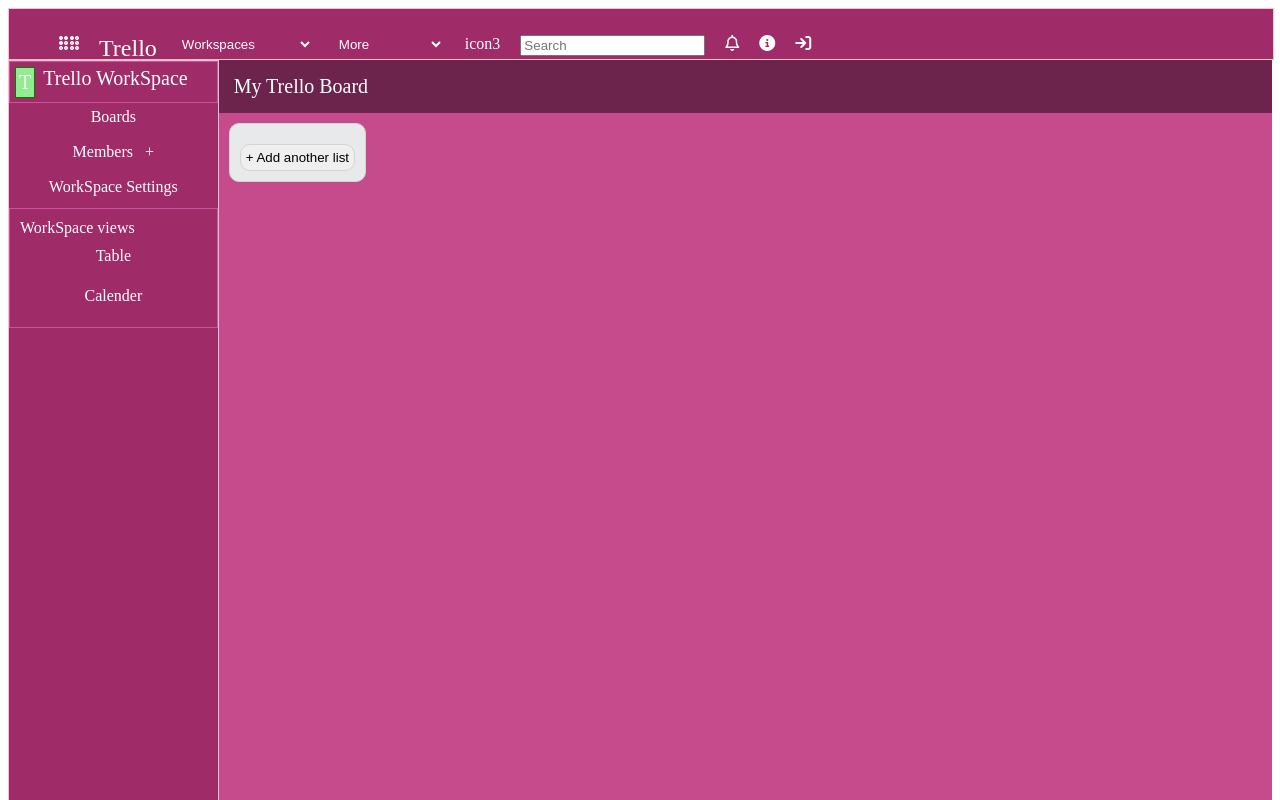
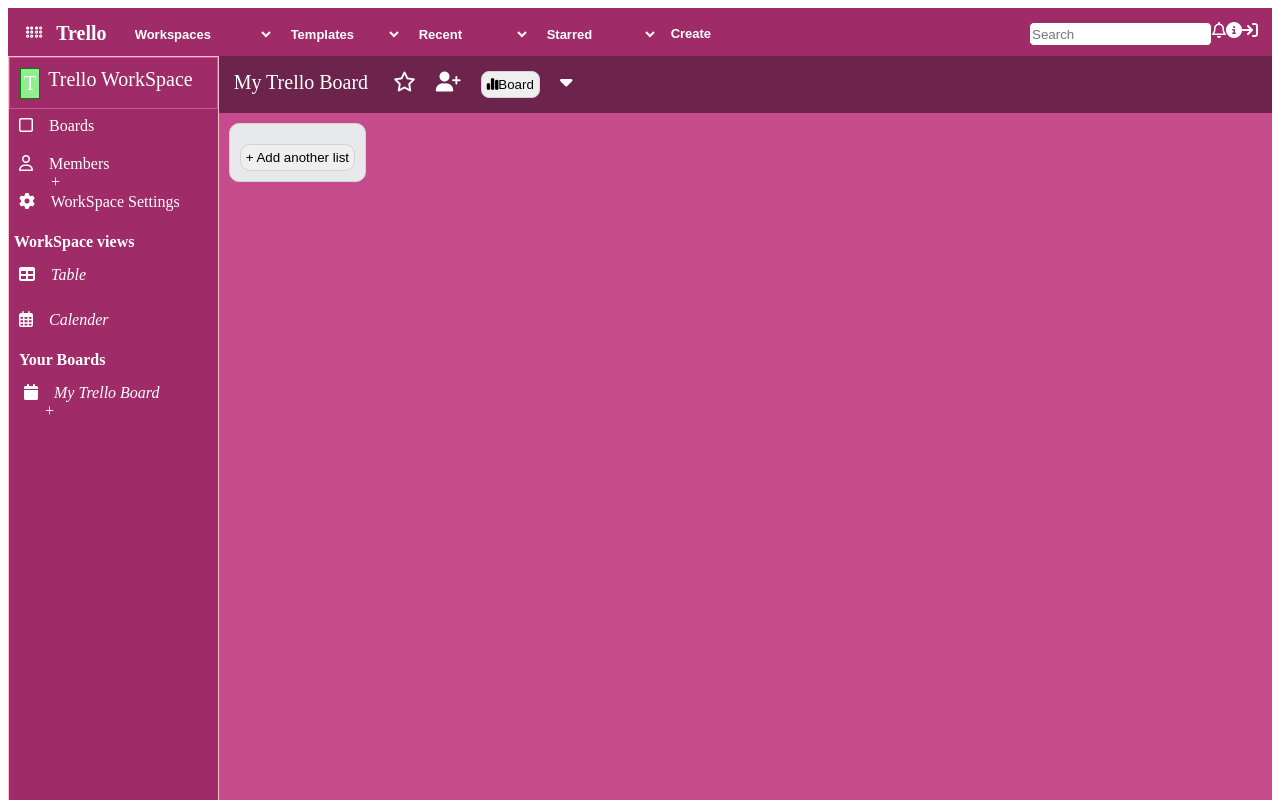
Before and after one commit to ankitavashisth02/trello-clone, a React app: page / in a window 1280 px wide. Shown: the top 800 px of the page. Built offline with nearby package versions, Linux system fonts and the light colour scheme.

Commit message:
fourth 11-01-2024

```diff
--- a/index.css
+++ b/index.css
@@ -1,45 +1,7 @@
-.navbar{
-    top:0;
-    font-size: 16px;
-    width: 100%;
-    height : 50px;
-    margin-left:0px;
-    border: 1px solid pink;
-    background-color:#9F2B68;
-}
-
-.workspace{
-    border-radius: 10px;;
-}
-
-.more , .workspace{
-    border-radius: 10px;
-    background-color: #9F2B68;
-    color: white;
-    border : 1px solid #9F2B68;
-}
-
-.search{
-    border-radius: 10px;
-    opacity: 0.8;
-}
-
-.item1{
-    font-size:24px;
-}
-
-.navbar-list{
-    list-style: none;
-    display : flex;
-    color:white;
-    padding-bottom: 10px;
-}
-.navbar-list li{
-    padding: 10px ;
-    padding-bottom: 10px;
-}
 
 .body-container{
+    position: relative;
+    z-index:0;
     display:grid;
     grid-template-columns: 1fr 5fr;
 }
@@ -52,7 +14,7 @@
 }
 
 .sidebar{
-    height : 960px;
+    height : 100%;
     border : 1px solid pink;
     background-color: #9F2B68;
     color: white;
@@ -71,24 +33,45 @@
     font-size: 20px;
     justify-content: space-around;
     border : 1px solid #CD519D;
-    padding: 5px;
+    padding: 10px;
     height: 30px;
 }
 
 .sidebar-two{
     font-size: 16px;
     justify-content: space-around;
-    text-align: center;
-    padding-top: 5px;
+    text-align: left;
+    padding-top: 8px;
     height: 30px;
+    padding-left: 10px;
+    justify-content: space-around;
 }
 
-.sidebar-three{
+.sidebar-one:hover{
+    background-color: #7E2A5C;
+}
+
+.sidebar-two:hover{
+    background-color: #7E2A5C;
+}
+
+.sidebar-three:hover{
+    background-color: #7E2A5C;
+}
+
+.sidebar-three, .sidebar-four{
     font-size: 16px;
     justify-content: space-around;
-    text-align: center;
-    padding-top: 10px;
+    text-align: left;
+    padding-top: 15px;
+    padding-left:5px;
     height: 30px;
+    font-style: italic;
+}
+
+.sidebar-four:hover{
+    font-style: normal;
+    background-color: #6C244C;
 }
 
 .item-card{
@@ -110,13 +93,19 @@
     align-items: flex-start;
 }
 
+.body-add-card{
+    padding : 5px;
+    border-radius: 8px;
+    border : 1px solid #d3d3d3;
+}
+
 .add-card{
     padding : 5px;
     margin-top: 10px;
     border-radius: 10px;
     border : 1px solid #d3d3d3;
 }
-.add-card:hover{
+.add-card:hover, .body-add-card:hover{
     background-color: #d3d3d3;
 }
 
@@ -130,6 +119,7 @@
     color: white;
     font-size : 20px;
     padding : 15px;
+    padding-right: 10px;
 }
 
 .add-card-div{
--- a/src/AddCard.js
+++ b/src/AddCard.js
@@ -2,7 +2,7 @@
 import AddList from './AddList';
 import { DragDropContext, Droppable, Draggable } from 'react-beautiful-dnd';
 
-const AddCard = ({inputs,setInputs}) => {
+const AddCard = ({inputs,setInputs,modal,setModal}) => {
 
     const [updateInput, setUpdateInput] = useState(inputs);
 
@@ -32,7 +32,7 @@
                     <div className='list-card' key={index} ref={provided.innerRef} {...provided.draggableProps} {...provided.dragHandleProps}>
                     {input}
                     <button className="add-card" onClick={(e)=>handleRemoveInput(index)}>Remove</button>
-                    <AddList/>
+                    <AddList modal={modal} setModal={setModal}/>
                     </div>
                 )}
                 </Draggable>
--- a/src/Body.js
+++ b/src/Body.js
@@ -1,7 +1,7 @@
 import React, { useState } from "react";
 import AddCard from "./AddCard";
 
-const Body = () => {
+const Body = ({modal,setModal}) => {
   const [showComponent, setShowComponent] = useState(false);
 
   const [inputValue, setInputValue] = useState("");
@@ -24,11 +24,24 @@
 
   return (
     <div className="main-body">
+
       <div className="nav-body">
         My Trello Board
+        &nbsp;&nbsp;&nbsp;&nbsp;
+        {<i class="fa-regular fa-star"></i>}
+        &nbsp;&nbsp;&nbsp;&nbsp;
+        {<i class="fa-solid fa-user-plus"></i>}
+        &nbsp;&nbsp;&nbsp;&nbsp;
+        <button className="body-add-card">
+        {<i class="fa-solid fa-chart-simple"></i>}
+        Board</button>
+        &nbsp;&nbsp;&nbsp;&nbsp;
+        {<i class="fa-solid fa-caret-down"></i>}
+        &nbsp;&nbsp;&nbsp;&nbsp;
       </div>
+
       <div className="body">
-      {showComponent && <AddCard inputs={inputs} setInputs={setInputs} />}
+        {showComponent && <AddCard inputs={inputs} setInputs={setInputs} modal={modal} setModal={setModal}/>}
         <div className="add-card-div">
           <div>
             {showComponent && (
@@ -49,6 +62,7 @@
           </button>
         </div>
       </div>
+
     </div>
   );
 };
--- a/src/BodyContainer.js
+++ b/src/BodyContainer.js
@@ -1,13 +1,18 @@
-import React from 'react';
+import React,{useState} from 'react';
 import Body from './Body';
 import SideBar from './SideBar';
+import Modal from './Modal';
 
 const BodyContainer=()=>{
+
+    const[modal , setModal] = useState(false);
+
     return(
         <React.Fragment>
+        {modal && <Modal modal={modal} setModal={setModal}/>}
         <div className='body-container'>
         <SideBar/>
-        <Body/>
+        <Body modal={modal} setModal={setModal}/>
         </div>
         </React.Fragment>
     )
--- a/src/Header.js
+++ b/src/Header.js
@@ -1,4 +1,4 @@
-
+import './navbar.css';
 
 const Workspaces = ()=>{
     return(
@@ -10,31 +10,52 @@
     )
 }
 
-const More = ()=>{
+const Templates = ()=>{
     return(
-        <select className="more" defaultValue="More">
-            <option value="more">More</option>
+        <select className="more" defaultValue="templates">
+            <option value="templates">Templates</option>
             <option value="recent">Recent Boards</option>
-            <option value="star">Star Boards</option>
-            <option value="templates">Templates</option>
-      </select>
+        </select>
+    )
+}
+
+const Recent = ()=>{
+    return(
+        <select className="more" defaultValue="templates">
+            <option value="templates">Recent</option>
+            <option value="recent">Recent Boards</option>
+        </select>
+    )
+}
+
+const Starred = ()=>{
+    return(
+        <select className="more" defaultValue="templates">
+            <option value="templates">Starred</option>
+            <option value="recent">Recent Boards</option>
+        </select>
     )
 }
 
 const Header = ()=>{
     return (
         <div className="navbar">
-            <ul className="navbar-list">
-            <li>{<i class="fa-solid fa-braille"></i>}</li>
-                <li className="item1">Trello</li>
-                <li><Workspaces/></li>
-                <li><More/></li>
-                <li>icon3</li>
-                <li><input type="text" id="search" placeholder="Search"/></li>
-                <li>{<i class="fa-regular fa-bell"></i>}</li>
-                <li>{<i class="fa-solid fa-circle-info"></i>}</li>
-                <li>{<i class="fa-solid fa-arrow-right-to-bracket"></i>}</li>
-            </ul>
+            <div className='one-half'>
+                <div>{<i class="fa-solid fa-braille"></i>}</div>
+                <div className='title'>Trello</div>
+                <div><Workspaces/></div>
+                <div><Templates/></div>
+                <div><Recent/></div>
+                <div><Starred/></div>
+                <div><button className='btn'>Create</button></div>
+            </div>
+<div></div>
+            <div className='second-half'>
+                <div><input type="text" className="search" placeholder="Search"/></div>
+                <div>{<i class="fa-regular fa-bell"></i>}</div>
+                <div>{<i class="fa-solid fa-circle-info"></i>}</div>
+                <div>{<i class="fa-solid fa-arrow-right-to-bracket"></i>}</div>
+            </div>
         </div>
     )
 }
--- /dev/null
+++ b/src/Modal.js
@@ -0,0 +1,87 @@
+import './modal.css';
+
+const Modal = ({modal, setModal})=>{
+
+    const handleCloseOperation = ()=>{
+        setModal(false);
+    }
+
+    return(
+        <div className="modal">
+
+            <div className='modal-navbar'>
+                <div className='modal-navbar-one'>
+                {<i class="fa-regular fa-keyboard"></i>}
+                &nbsp;&nbsp;
+                    rnea
+                    <br/>
+                    in list TO DO
+                </div>
+                <div></div>
+                <div className='modal-navbar-three'>
+                    <button onClick={handleCloseOperation}>close❎</button>
+                </div>
+            </div>
+
+            <div className='modal-body-container'>
+                <div className='modal-body'>
+                    <div className='notification'>Notification</div>
+                    <button className='watch'>
+                        {<i class="fa-regular fa-eye"></i>}
+                        &nbsp;&nbsp;
+                        Watch</button>
+                        <br/><br/>
+                    <div className='description'>
+                    {<i class="fa-solid fa-list"></i>}
+                    &nbsp;&nbsp;
+                    Description</div>
+                    <textarea placeholder="Description" rows="4"/>
+                    <br/>
+                    <button className='save'>Save</button>
+                    <button className='cancel'>Cancel</button>
+                    <br/><br/>
+
+                    <div className='activity'>
+                    {<i class="fa-solid fa-list"></i>}
+                    &nbsp;&nbsp;
+                    Activity</div>
+                    {<i class="fa-regular fa-user"></i>}<textarea rows="1" placeholder='Write a comment...'/>
+                </div>
+
+
+                <div className='modal-sidebar'>
+                <div>Add to Card</div>
+                    <div className='modal-sidebar-one'>
+                        <div>Members</div>
+                        <div>Labels</div>
+                        <div>Checklist</div>
+                        <div>Dates</div>
+                        <div>Attachment</div>
+                        <div>Cover</div>
+                        <div>Custom Field</div>
+                    </div>
+
+                    <div className='power-ups'>
+                        Power Ups
+                    </div>
+
+                    <div className='automation'>
+                        Automation
+                    </div>
+
+                    <div className='actions'>
+                        <div>Move</div>
+                        <div>Copy</div>
+                        <div>Make Template</div>
+                        <div>Archive</div>
+                        <div>Share</div>
+                    </div>
+
+                </div>
+            </div>
+
+        </div>
+    )
+}
+
+export default Modal;
--- a/src/SideBar.js
+++ b/src/SideBar.js
@@ -1,6 +1,12 @@
-import React from "react";
+import React,{useState} from "react";
 
 const SideBar=()=>{
+
+    const [openAndClose , setOpenAndClose] = useState(true);
+
+    const handleButton = ()=>{
+        setOpenAndClose(false);
+    }
 
     return(
         <React.Fragment>
@@ -11,23 +17,47 @@
             </div>
 
             <div className="sidebar-two">
+            {<i class="fa-regular fa-square"></i>}
+            &nbsp; &nbsp;
                 Boards
             </div>
 
             <div className="sidebar-two">
-                Members &nbsp;&nbsp;+
+            {<i class="fa-regular fa-user"></i>}
+            &nbsp; &nbsp;
+                Members
+                &nbsp;&nbsp;&nbsp;&nbsp;&nbsp;&nbsp;&nbsp;&nbsp;&nbsp;&nbsp;&nbsp;&nbsp;&nbsp;&nbsp;&nbsp;&nbsp;
+                &nbsp;&nbsp;&nbsp;&nbsp;&nbsp;&nbsp;&nbsp;&nbsp;+
             </div>
 
             <div className="sidebar-two">
+            {<i class="fa-solid fa-gear"></i>}
+            &nbsp; &nbsp;
                 WorkSpace Settings
             </div>
 
-            <div style={{padding:"10px",border : "1px solid #CD519D"}}>
-            WorkSpace views
-                <div className="sidebar-three">Table</div>
-                <div className="sidebar-three">Calender</div>
+            <div style={{paddingTop:"10px",paddingLeft:"5px"}}>
+                <div style={{fontWeight:"bold"}}>WorkSpace views</div>
+                <div className="sidebar-three">
+                {<i class="fa-solid fa-table"></i>}
+                &nbsp; &nbsp;
+                Table</div>
+                <div className="sidebar-three">
+                {<i class="fa-regular fa-calendar-days"></i>}
+                &nbsp; &nbsp;
+                Calender</div>
             </div>
 
+            <div style={{padding:"10px"}}>
+            <div style={{fontWeight:"bold"}}>Your Boards</div>
+            <div className="sidebar-four">
+            {<i class="fa-solid fa-calendar"></i>}
+            &nbsp; &nbsp;
+                My Trello Board
+            &nbsp;&nbsp;&nbsp;&nbsp;&nbsp;&nbsp;&nbsp;&nbsp;
+            &nbsp;&nbsp;&nbsp;&nbsp;&nbsp;+
+            </div>
+        </div>
         </div>
         </React.Fragment>
     )
--- /dev/null
+++ b/src/navbar.css
@@ -0,0 +1,62 @@
+.navbar{
+    width: 100%;
+    height : 48px;
+    background-color: #9F2B68;
+    display:grid;
+    grid-template-columns: 3fr 4fr 3fr;
+}
+
+.one-half{
+    display: grid;
+    grid-template-columns: 1fr 1fr 1fr 1fr 1fr 1fr 1fr;
+    padding: 10px;
+    justify-content: center;
+    color : white;
+}
+
+.one-half *{
+    font-weight: 600;
+}
+
+.second-half{
+    display:grid;
+    grid-template-columns: 3fr 0.5fr 0.5fr 0.5fr;
+    color:white;
+    padding : 14px;
+    justify-content: center;
+}
+
+.search{
+    border-radius: 5px;
+    height :20px;
+    border : 1px solid #9F2B68;
+    color:white;
+}
+
+.one-half *{
+    background-color: #9F2B68;
+    border : 1px solid #9F2B68;
+    font-size: small;
+    padding: 3px;
+    color: white;
+}
+
+/* .one-half:hover *{
+    background-color: #7E2A5C;
+} */
+
+.btn{
+    padding: 3px;
+}
+
+.btn:hover{
+    opacity : 0.8;
+    background-color: #7E2A5C;
+}
+
+.title{
+    font-size: 20px;
+    padding-left : 5px;
+    padding-right : 15px;
+    font-weight: bold;
+}
```
Also changed, not shown: src/AddList.js (+12 -3 lines), src/modal.css (added, +38 -0 lines). Lines whose indentation alone changed are shown as unchanged.
